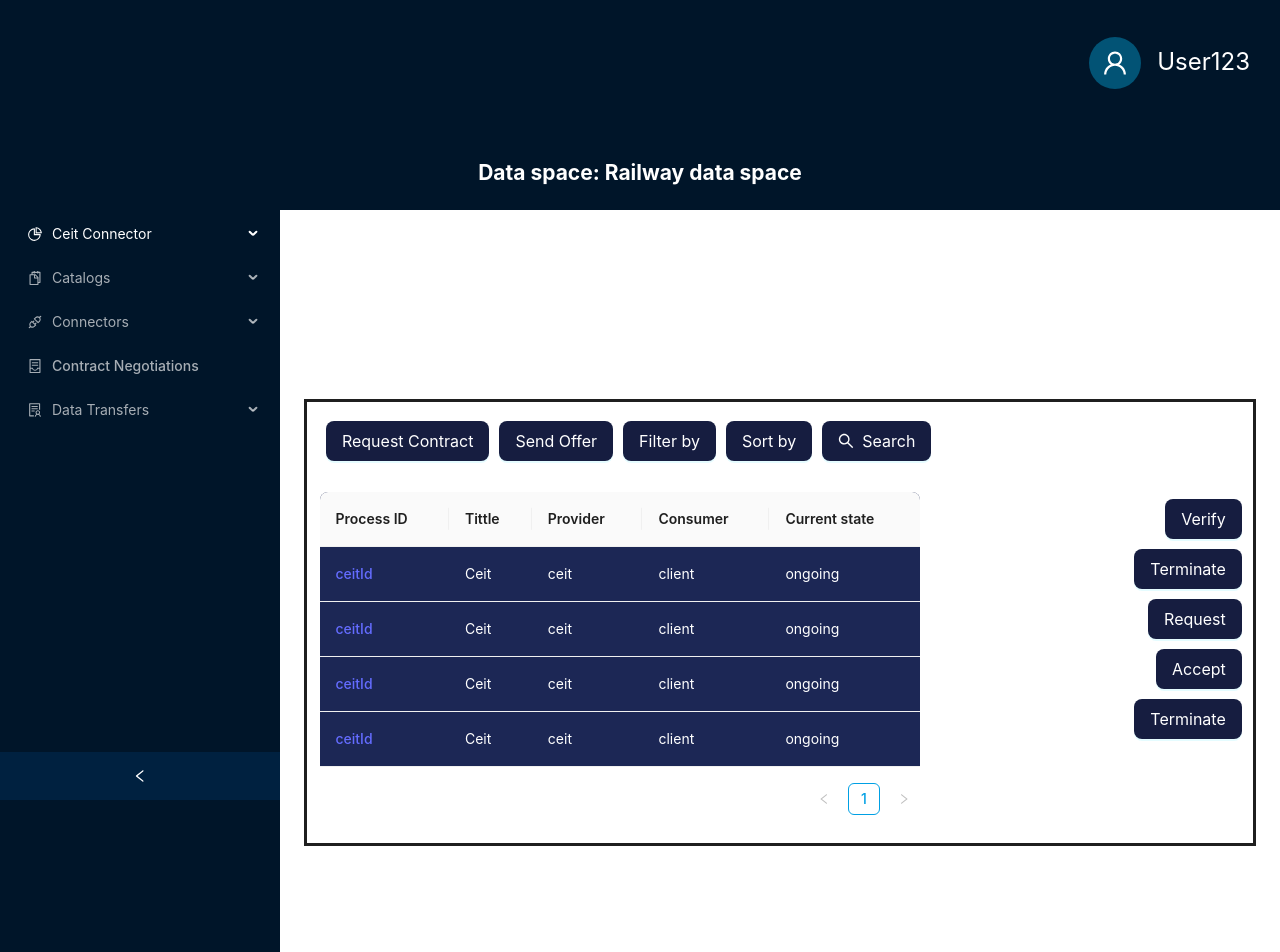
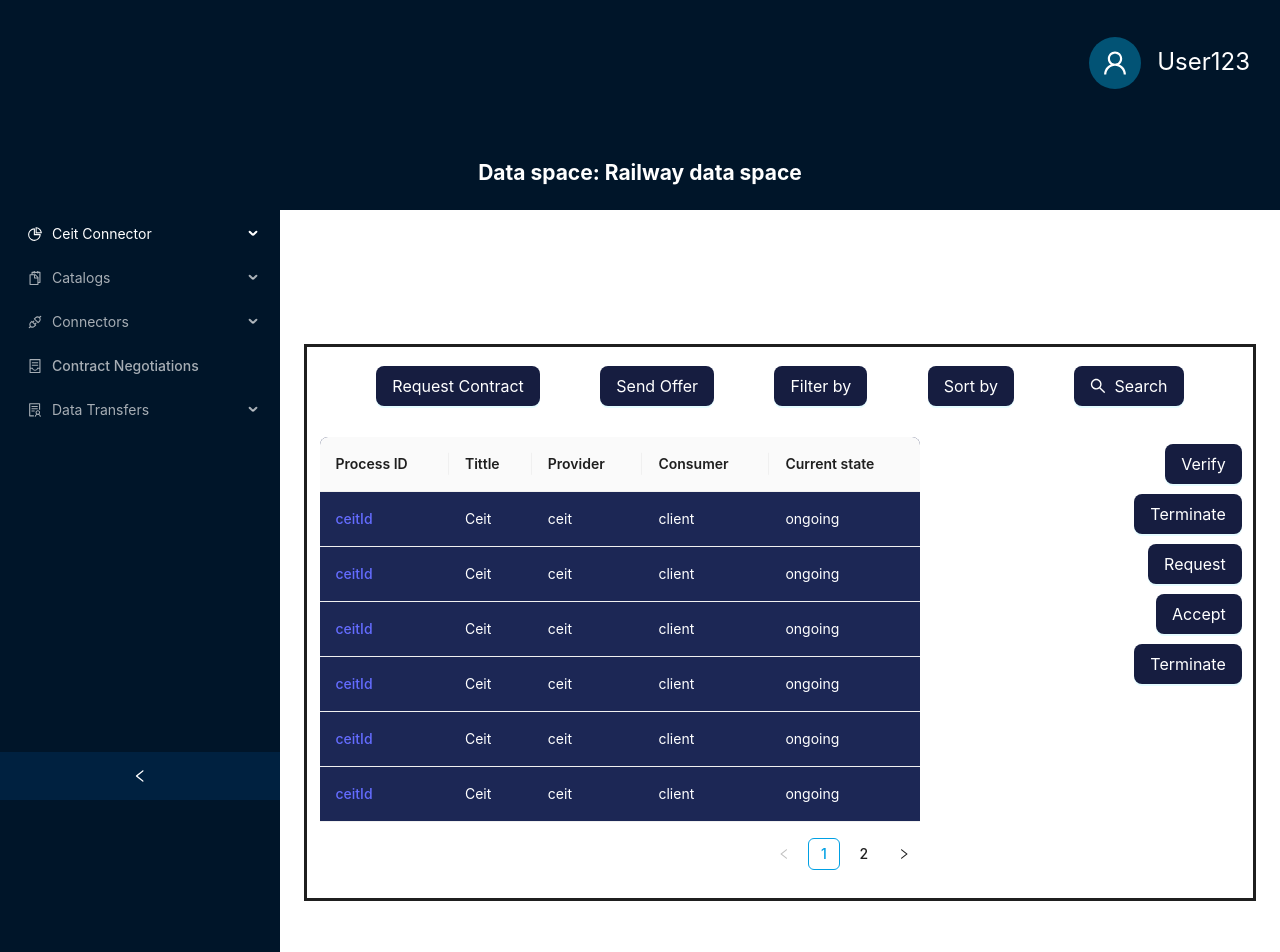
Before and after one commit to MariusGuceanu/FrontendProyect, a React (Vite) app: page /contract-negotiations in a window 1280 px wide. Shown: the top 952 px of the page. Built offline with nearby package versions, Linux system fonts and the light colour scheme.

Commit message:
grid fixes

```diff
--- a/src/pages/contractNegotiations.jsx
+++ b/src/pages/contractNegotiations.jsx
@@ -59,15 +59,46 @@ const data = [
         consumer: 'client',
         currentState: 'ongoing',
     },
-
+    {
+        key: '5',
+        processId: 'ceitId',
+        tittle: 'Ceit',
+        provider: 'ceit',
+        consumer: 'client',
+        currentState: 'ongoing',
+    },
+    {
+        key: '6',
+        processId: 'ceitId',
+        tittle: 'Ceit',
+        provider: 'ceit',
+        consumer: 'client',
+        currentState: 'ongoing',
+    },
+    {
+        key: '7',
+        processId: 'ceitId',
+        tittle: 'Ceit',
+        provider: 'ceit',
+        consumer: 'client',
+        currentState: 'ongoing',
+    },
+    {
+        key: '8',
+        processId: 'ceitId',
+        tittle: 'Ceit',
+        provider: 'ceit',
+        consumer: 'client',
+        currentState: 'ongoing',
+    },
 
 ];
 
 const ContractNegotiations = () => {
     return (
         <div style={{ width: '100%', margin: 'auto', border: 'solid' }}>
-            <Row />
-            <Col span={8} style={{ display: 'flex', gap: '10px', justifyContent: 'space-between', padding: '2%' }}>
+            <Row gutter={16}/>
+            <Col span={24} style={{ display: 'flex', gap: '10px', justifyContent: 'space-evenly', padding: '2%' }}>
                 <Button size='large' type="primary">Request Contract</Button>
                 <Button size='large' type="primary">Send Offer</Button>
                 <Button size='large' type="primary">Filter by</Button>
@@ -81,7 +112,7 @@ const ContractNegotiations = () => {
                         className="table-contracts"
                         columns={columns}
                         dataSource={data}
-                        pagination={{ pageSize: 5 }}
+                        pagination={{ pageSize: 6 }}
                     />
                 </Col>
                 <Col span={8} style={{ display: 'flex', flexDirection: 'column', gap: '10px', justifyContent: 'flex-start', alignItems: 'flex-end', padding: '2%' }}>
```
